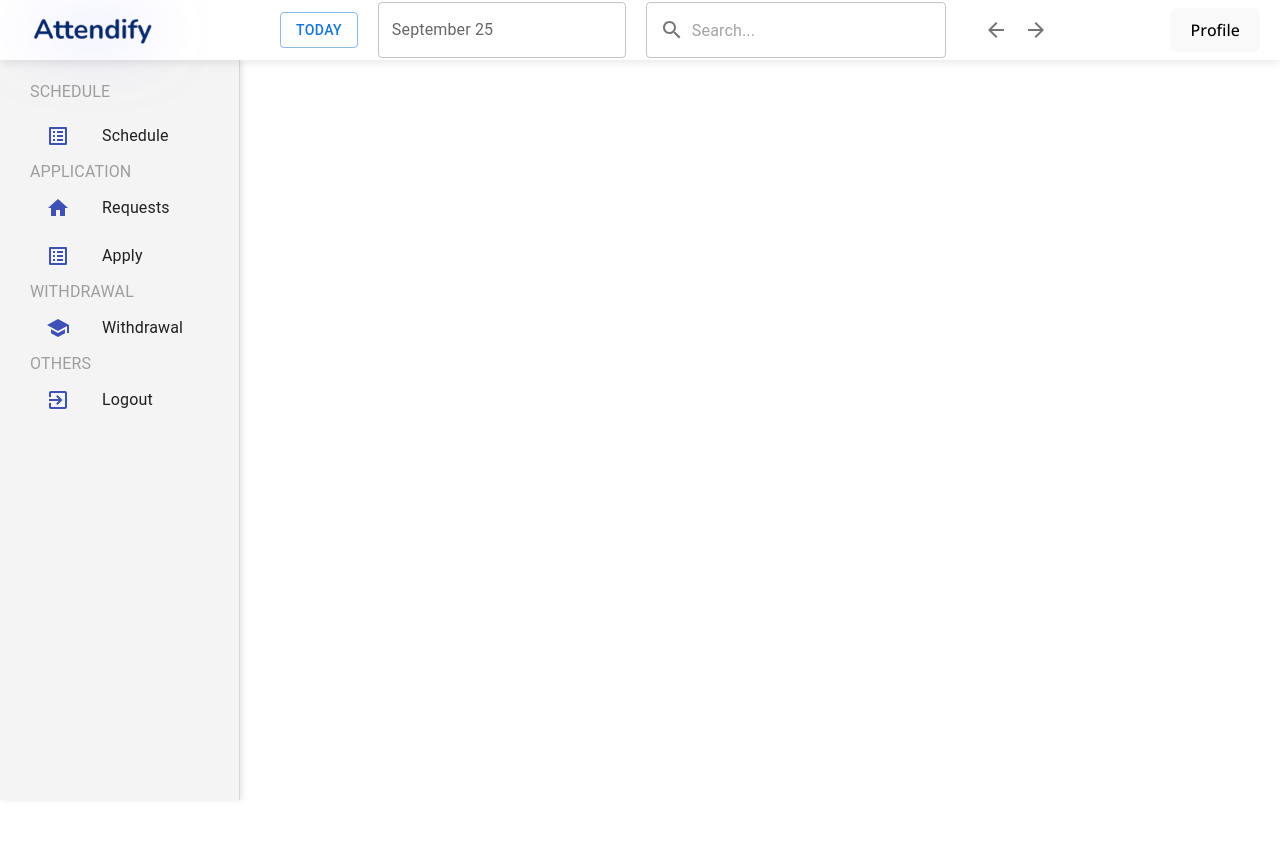
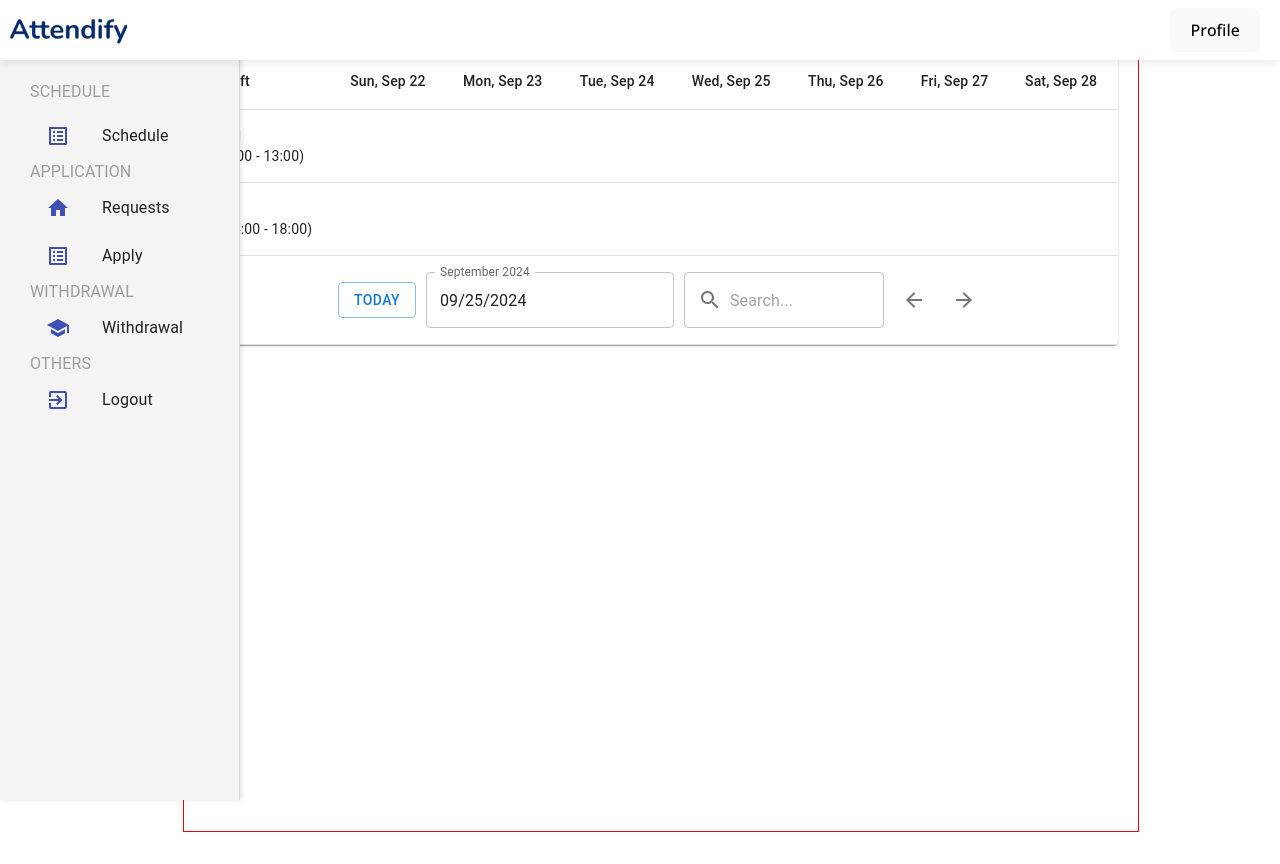
Before and after one commit to ivyn-yak/IS212-G9T5, a React (Vite) app in the folder frontend/: page /staff/view-schedule in a window 1280 px wide. Built offline with nearby package versions, Linux system fonts and the light colour scheme; the HTML template or start-up script is replaced by a standard one.

Commit message:
calendar component
js need to make it width and height properly

```diff
--- a/frontend/src/App.css
+++ b/frontend/src/App.css
@@ -4,46 +4,33 @@
   max-width: 1280px;
   margin: 0 auto;
   padding: 2rem;
-  text-align: center;
-}
-
-.logo {
-  height: 6em;
-  padding: 1.5em;
-  will-change: filter;
-  transition: filter 300ms;
-}
-.logo:hover {
-  filter: drop-shadow(0 0 2em #646cffaa);
-}
-.logo.react:hover {
-  filter: drop-shadow(0 0 2em #61dafbaa);
-}
-
-@keyframes logo-spin {
-  from {
-    transform: rotate(0deg);
-  }
-  to {
-    transform: rotate(360deg);
-  }
-}
-
-@media (prefers-reduced-motion: no-preference) {
-  a:nth-of-type(2) .logo {
-    animation: logo-spin infinite 20s linear;
-  }
-}
-
-.card {
-  padding: 2em;
-}
-
-.read-the-docs {
-  color: #888;
+  /* text-align: center; */
 }
 
 .app-layout {
-  display: flex;               /* Use flexbox to layout the sidebar and main content side by side */
-  height: 100vh;               /* Full viewport height */
+  display: flex;
+  flex-direction: column;
+  height: 100vh;
 }
+
+.content-area {
+  flex: 1;
+  padding: 20px;
+  overflow-y: auto;
+  margin: 0;
+  width: 100%;
+  border: red 1px solid;
+}
+
+/* Adjust these as needed based on your Navbar and Sidebar components */
+.navbar {
+  height: 60px;
+}
+
+.sidebar {
+  width: 200px;
+  position: fixed;
+  left: 0;
+  top: 60px;
+  bottom: 0;
+}
--- a/frontend/src/App.jsx
+++ b/frontend/src/App.jsx
@@ -1,6 +1,7 @@
 import React from 'react';
 import { BrowserRouter as Router, Route, Routes, Link } from 'react-router-dom';
 import Home from './pages/Home';
+import StaffViewSchedule from './pages/StaffViewSchedule';
 import Sidebar from './components/sidebar/sidebar';
 import Navbar from './components/navbar/navbar';
 import { useLocation } from 'react-router-dom';
@@ -10,13 +11,15 @@ function App() {
   return (
     <Router>
       <div className="app-layout">
-        {/* <Navbar showDateSelector={showDateSelector} showSearch={showSearch} showProfile={showProfile} /> */}
         <Navbar />
-        <Sidebar />  {/* Sidebar is included here, so it is rendered on every page */}
+        <Sidebar />
+        <div className="content-area">
+          <Routes>
+            <Route path="/" element={<Home />} />
+            <Route path="/staff/view-schedule" element={<StaffViewSchedule />} />
+          </Routes>
+        </div>
       </div>
-        <Routes>
-          <Route path="/" element={<Home />} />
-        </Routes>
     </Router>
   );
 }
--- /dev/null
+++ b/frontend/src/components/WeeklyCalendar/WeeklyCalendar.css
@@ -0,0 +1,34 @@
+.weekly-schedule-container {
+    width: 100%;
+    display: flex;
+    justify-content: center;
+    margin: auto;
+  }
+
+  .centered-table-container {
+    display: flex;
+    justify-content: center;
+    width: 100%;
+  }
+
+  .styled-table {
+    width: 80%;
+    margin: 0 auto;
+  }
+
+  .shift-cell {
+    font-weight: bold;
+  }
+
+  .footer-content {
+    display: flex;
+    justify-content: center;
+    align-items: center;
+    gap: 10px;
+  }
+
+  .search-field {
+    width: 200px;
+  }
+
+  /* Add any additional styles you need here */
--- /dev/null
+++ b/frontend/src/components/WeeklyCalendar/WeeklyCalendar.jsx
@@ -0,0 +1,119 @@
+import React, { useState } from 'react';
+import {
+  Table, TableBody, TableCell, TableContainer, TableHead, TableRow, TableFooter,
+  Paper, Button, TextField, IconButton, InputAdornment, Box
+} from '@mui/material';
+import { LocalizationProvider, DatePicker } from '@mui/x-date-pickers';
+import { AdapterDayjs } from '@mui/x-date-pickers/AdapterDayjs';
+import dayjs from 'dayjs';
+import ArrowBackIcon from '@mui/icons-material/ArrowBack';
+import ArrowForwardIcon from '@mui/icons-material/ArrowForward';
+import SearchIcon from '@mui/icons-material/Search';
+import './WeeklyCalendar.css';
+
+const WeeklySchedule = () => {
+  const [currentDate, setCurrentDate] = useState(dayjs());
+  const [showSearch, setShowSearch] = useState(true);
+
+  const shifts = [
+    { name: 'AM', time: '9:00 - 13:00' },
+    { name: 'PM', time: '14:00 - 18:00' }
+  ];
+
+  const getWeekDates = (date) => {
+    const startOfWeek = date.startOf('week');
+    return Array.from({ length: 7 }, (_, i) => startOfWeek.add(i, 'day'));
+  };
+
+  const weekDates = getWeekDates(currentDate);
+
+  const handlePrevWeek = () => {
+    setCurrentDate(currentDate.subtract(1, 'week'));
+  };
+
+  const handleNextWeek = () => {
+    setCurrentDate(currentDate.add(1, 'week'));
+  };
+
+  const handleDateChange = (newDate) => {
+    setCurrentDate(dayjs(newDate));
+  };
+
+  return (
+    <div className="weekly-schedule-container">
+      <TableContainer component={Paper} className="centered-table-container">
+        <Table className="styled-table">
+          <TableHead>
+            <TableRow>
+              <TableCell>Shift</TableCell>
+              {weekDates.map((date) => (
+                <TableCell key={date.format('YYYY-MM-DD')}>
+                  {date.format('ddd, MMM D')}
+                </TableCell>
+              ))}
+            </TableRow>
+          </TableHead>
+          <TableBody>
+            {shifts.map(shift => (
+              <TableRow key={shift.name}>
+                <TableCell className="shift-cell">
+                  {shift.name}
+                  <br />
+                  ({shift.time})
+                </TableCell>
+                {weekDates.map((date) => (
+                  <TableCell key={`${date.format('YYYY-MM-DD')}-${shift.name}`}>
+                    {/* You can add your schedule items here */}
+                  </TableCell>
+                ))}
+              </TableRow>
+            ))}
+          </TableBody>
+          <TableFooter>
+            <TableRow>
+              <TableCell colSpan={8}>
+                <div className="footer-content">
+                  <Button variant="outlined" onClick={() => setCurrentDate(dayjs())}>
+                    Today
+                  </Button>
+
+                  <LocalizationProvider dateAdapter={AdapterDayjs}>
+                    <DatePicker
+                      label={currentDate.format('MMMM YYYY')}
+                      value={currentDate}
+                      onChange={handleDateChange}
+                    />
+                  </LocalizationProvider>
+
+                  {showSearch && (
+                    <TextField
+                      variant="outlined"
+                      placeholder="Search..."
+                      InputProps={{
+                        startAdornment: (
+                          <InputAdornment position="start">
+                            <SearchIcon />
+                          </InputAdornment>
+                        ),
+                      }}
+                      className="search-field"
+                    />
+                  )}
+
+                  <IconButton onClick={handlePrevWeek}>
+                    <ArrowBackIcon />
+                  </IconButton>
+                  <IconButton onClick={handleNextWeek}>
+                    <ArrowForwardIcon />
+                  </IconButton>
+                </div>
+              </TableCell>
+            </TableRow>
+          </TableFooter>
+        </Table>
+      </TableContainer>
+    </div>
+  );
+};
+
+export default WeeklySchedule;
--- a/frontend/src/components/navbar/navbar.css
+++ b/frontend/src/components/navbar/navbar.css
@@ -21,13 +21,6 @@
   .navbar-logo img {
     height: 30px;            /* Adjust logo size */
   }
-
-  .buttons {
-    display: flex;            /* Enables flexbox layout */
-    align-items: center;      /* Vertically aligns the date and search bar */
-    gap: 20px;                /* Adds space between the date selector and search bar */
-  }
-
   .MuiStack-root {
     padding: 0 !important; /* Override the padding */
   }
--- a/frontend/src/components/navbar/navbar.jsx
+++ b/frontend/src/components/navbar/navbar.jsx
@@ -2,16 +2,6 @@ import React from 'react';
 import './navbar.css';
 import { useLocation } from "react-router-dom";
 import attendifyLogo from '../../assets/logo/attendify.png';
-import { TextField, InputAdornment, Button, IconButton } from '@mui/material';
-import SearchIcon from '@mui/icons-material/Search';
-
-import { DemoContainer } from '@mui/x-date-pickers/internals/demo';
-import { AdapterDayjs } from '@mui/x-date-pickers/AdapterDayjs';
-import { LocalizationProvider } from '@mui/x-date-pickers/LocalizationProvider';
-import { DatePicker } from '@mui/x-date-pickers/DatePicker';
-
-import ArrowBackIcon from '@mui/icons-material/ArrowBack';
-import ArrowForwardIcon from '@mui/icons-material/ArrowForward';
 
 import dayjs from 'dayjs';
 
@@ -21,72 +11,10 @@ dayjs.extend(localizedFormat);
 
 
 function Navbar() {
-  const location = useLocation();
-
-  // Routes where the search bar SHOULD be shown
-  const haveSearchRoutes = ["/"];
-  const haveDateSelector = ["/"];
-
-  // Determine whether to show the search bar
-  const showSearch = haveSearchRoutes.some((route) =>
-    location.pathname.startsWith(route)
-  );
-
-  const showDateSelector = haveDateSelector.some((route) =>
-    location.pathname.startsWith(route)
-  );
-
   return (
     <div className="navbar">
       <div className="navbar-logo">
         <img src={attendifyLogo} alt="Attendify Logo" className="logo" />
-      </div>
-      {/* Conditionally show Date Selector */}
-      <div className="buttons">
-
-      {showDateSelector && (
-        <>
-          <Button variant="outlined">
-            Today
-          </Button>
-
-          <LocalizationProvider dateAdapter={AdapterDayjs}>
-          <DemoContainer components={['DatePicker']}>
-            <DatePicker
-              label={dayjs().format('MMMM D')}  // Display as "July 17"
-            />
-          </DemoContainer>
-        </LocalizationProvider>
-        </>
-      )}
-
-        {/* Conditionally show Search */}
-        {showSearch && (
-            <TextField
-              variant="outlined"
-              placeholder="Search..."
-              InputProps={{
-                startAdornment: (
-                  <InputAdornment position="start">
-                    <SearchIcon />
-                  </InputAdornment>
-                ),
-              }}
-              style={{ width: '300px' }} // Adjust the width as necessary
-            />
-        )}
-
-        {showDateSelector && (
-        /* Arrows for Navigation */
-          <div style={{ display: 'flex', alignItems: 'center', marginLeft: '10px' }}>
-            <IconButton>
-              <ArrowBackIcon />
-            </IconButton>
-            <IconButton>
-              <ArrowForwardIcon />
-            </IconButton>
-          </div>
-        )}
       </div>
 
       {/* Always show Profile Button */}
--- a/frontend/src/pages/Home.jsx
+++ b/frontend/src/pages/Home.jsx
@@ -1,6 +1,10 @@
-import React from 'react';
+import React, { useEffect } from 'react';
 
 function Home() {
+  useEffect(() => {
+    console.log('Home component rendered');
+  }, []);
+
   return (
     <div>
       <h1>Home Page</h1>
--- /dev/null
+++ b/frontend/src/pages/StaffViewSchedule.jsx
@@ -0,0 +1,16 @@
+import React, { useEffect } from 'react';
+import WeeklySchedule from '../components/WeeklyCalendar/WeeklyCalendar';
+
+function StaffViewSchedule() {
+  useEffect(() => {
+    console.log('StaffViewSchedule rendered');
+  }, []);
+
+  return (
+    <div>
+      <WeeklySchedule />
+    </div>
+  );
+}
+
+export default StaffViewSchedule;
```
